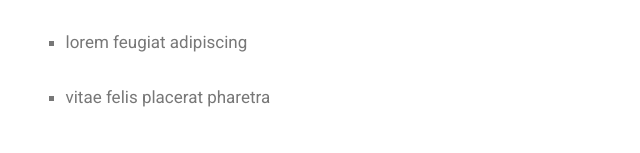
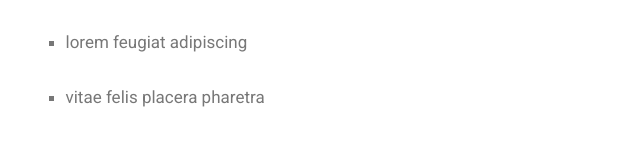
Before and after one commit to eyekavya/FlexBox_Prism, a plain HTML site: page index.html in a window 1280 px wide. Shown: the part 663-816 px from the top of the page, 623-1263 px from the left. Drawn offline with Linux system fonts and the light colour scheme.

```diff
--- a/index.html
+++ b/index.html
@@ -71,7 +71,7 @@
               <li>cursus magna et amet veroeros</li>
               <li>phasellus aliquam et tempus</li>
               <li>lorem feugiat adipiscing</li>
-              <li>vitae felis placerat pharetra</li>
+              <li>vitae felis placera pharetra</li>
             </ul>
           </div>
         </section>
```
